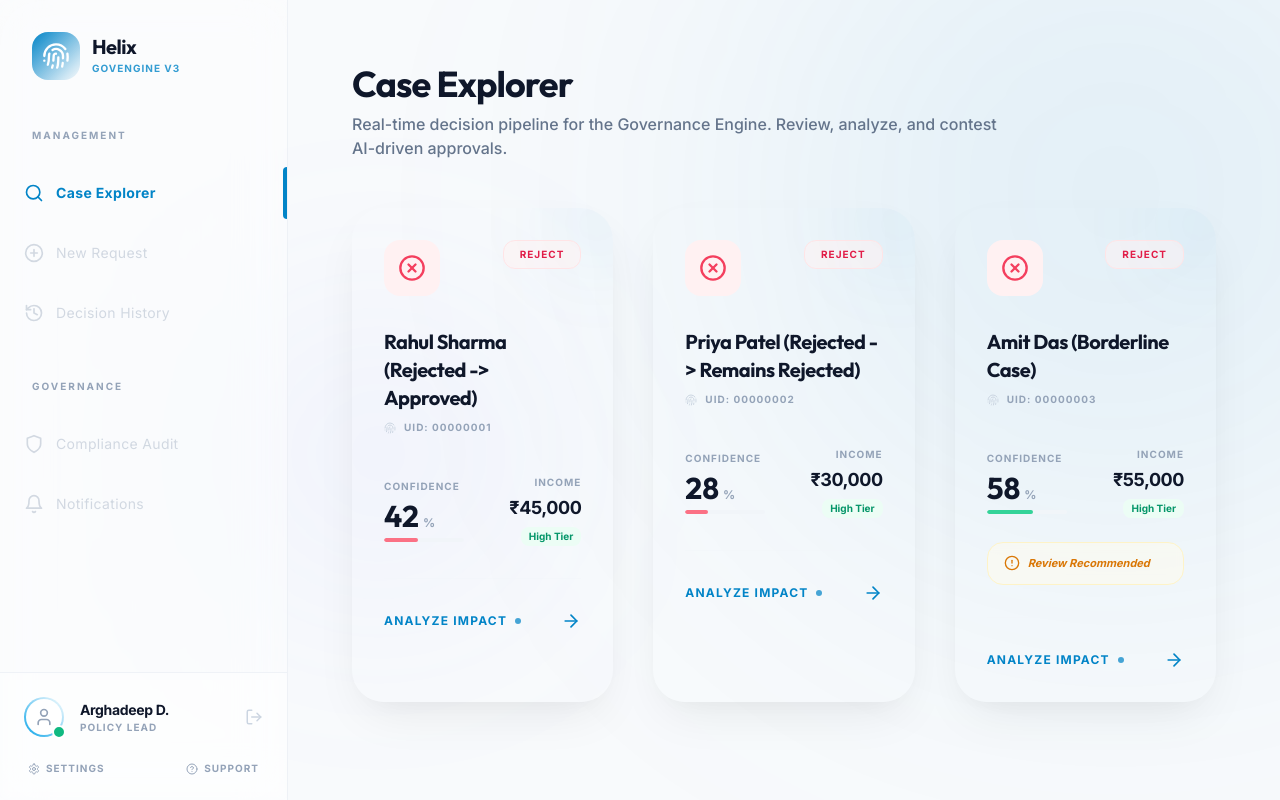
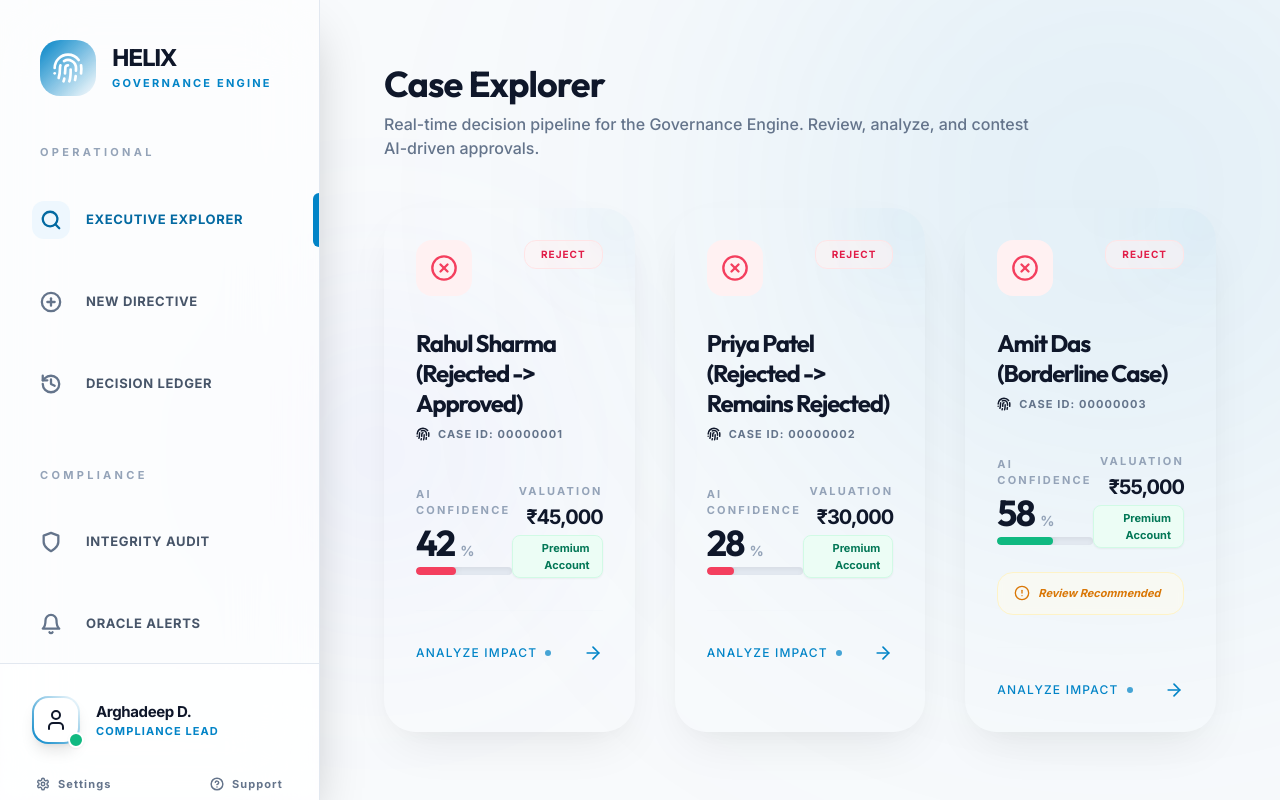
Before and after one commit to MaazRaeen/Helix, a React (Vite) app in the folder client/: page / in a window 1280 px wide. Built offline with nearby package versions, Linux system fonts and the light colour scheme; no server answers.

Commit message:
refactor: redesign sidebar UI with updated branding, enhanced typography, and interactive placeholder states

```diff
--- a/client/src/components/Sidebar.jsx
+++ b/client/src/components/Sidebar.jsx
@@ -8,111 +8,113 @@ import { motion } from 'framer-motion';
 
 const SidebarItem = ({ icon: Icon, label, active, onClick, disabled }) => (
     <motion.button
-        whileHover={!disabled ? { x: 5 } : {}}
-        whileTap={!disabled ? { scale: 0.98 } : {}}
+        whileHover={!disabled ? { x: 5, backgroundColor: 'rgba(79, 70, 229, 0.05)' } : {}}
+        whileTap={!disabled ? { scale: 0.96 } : {}}
         onClick={onClick}
-        disabled={disabled}
-        className={`w-full flex items-center gap-3 px-6 py-4 transition-all relative group ${
+        className={`w-full flex items-center gap-4 px-8 py-5 transition-all relative group ${
             active
-            ? 'text-primary-600 font-bold sidebar-item-active'
-            : 'text-slate-400 hover:text-slate-600'
-        } ${disabled ? 'opacity-40 cursor-not-allowed' : 'cursor-pointer'}`}
+            ? 'text-primary-700 font-extrabold sidebar-item-active'
+            : 'text-slate-600 hover:text-primary-600'
+        } cursor-pointer`}
     >
-        <Icon size={20} className={`${active ? 'text-primary-600' : 'text-slate-400 group-hover:text-slate-600'}`} />
-        <span className="text-sm tracking-wide">{label}</span>
+        <div className={`p-2 rounded-xl transition-colors ${active ? 'bg-primary-100/50 text-primary-700' : 'bg-transparent text-slate-500 group-hover:bg-primary-50 group-hover:text-primary-600'}`}>
+            <Icon size={22} className="stroke-[2.5]" />
+        </div>
+        <span className="text-[13px] uppercase tracking-wider font-black">{label}</span>
         {active && (
             <motion.div
                 layoutId="sidebar-active"
-                className="absolute right-0 top-0 bottom-0 w-1 bg-primary-600 rounded-l-full shadow-glow"
+                className="absolute right-0 top-3 bottom-3 w-1.5 bg-primary-600 rounded-l-full shadow-glow"
             />
         )}
     </motion.button>
 );
 
 const Sidebar = ({ currentView, onViewChange }) => {
+    const handlePlaceholder = (feature) => {
+        alert(`${feature} module is currently syncing with the Governance Ledger...`);
+    };
+
     return (
-        <aside className="w-72 h-screen sticky top-0 bg-white/40 backdrop-blur-xl border-r border-slate-200/50 flex flex-col z-30 overflow-hidden">
+        <aside className="w-80 h-screen sticky top-0 bg-white/60 backdrop-blur-2xl border-r border-slate-200 shadow-2xl flex flex-col z-30 overflow-hidden">
             {/* Logo Section */}
-            <div className="p-8 pb-12">
-                <div className="flex items-center gap-3 group cursor-pointer" onClick={() => onViewChange('list')}>
-                    <div className="w-12 h-12 bg-gradient-to-br from-primary-600 to-accent rounded-2xl flex items-center justify-center text-white shadow-glow group-hover:rotate-6 transition-transform duration-500">
-                        <Fingerprint size={28} />
+            <div className="p-10 pb-12">
+                <div className="flex items-center gap-4 group cursor-pointer" onClick={() => onViewChange('list')}>
+                    <div className="w-14 h-14 bg-gradient-to-br from-primary-600 to-accent rounded-[1.25rem] flex items-center justify-center text-white shadow-glow group-hover:rotate-6 transition-transform duration-500">
+                        <Fingerprint size={32} />
                     </div>
                     <div>
-                        <h1 className="font-display font-black text-xl tracking-tight text-slate-900 leading-none">
-                            Helix
+                        <h1 className="font-display font-black text-2xl tracking-tighter text-slate-900 leading-none">
+                            HELIX
                         </h1>
-                        <p className="text-[10px] font-black uppercase tracking-widest text-primary-600 mt-1 opacity-80">GovEngine v3</p>
+                        <p className="text-[11px] font-black uppercase tracking-[0.2em] text-primary-600 mt-1.5 opacity-100">Governance Engine</p>
                     </div>
                 </div>
             </div>
 
             {/* Main Navigation */}
-            <div className="flex-1 space-y-2">
-                <div className="px-8 pb-4">
-                    <p className="text-[10px] font-black text-slate-400 uppercase tracking-[0.2em]">Management</p>
+            <div className="flex-1 space-y-1">
+                <div className="px-10 pb-4">
+                    <p className="text-[11px] font-black text-slate-400 uppercase tracking-[0.3em]">Operational</p>
                 </div>
                 <SidebarItem
                     icon={Search}
-                    label="Case Explorer"
+                    label="Executive Explorer"
                     active={currentView === 'list'}
                     onClick={() => onViewChange('list')}
                 />
                 <SidebarItem
                     icon={PlusCircle}
-                    label="New Request"
-                    disabled
+                    label="New Directive"
+                    onClick={() => handlePlaceholder('Directive Creation')}
                 />
                 <SidebarItem
                     icon={History}
-                    label="Decision History"
-                    disabled
+                    label="Decision Ledger"
+                    onClick={() => handlePlaceholder('Ledger History')}
                 />
 
-                <div className="px-8 pt-8 pb-4">
-                    <p className="text-[10px] font-black text-slate-400 uppercase tracking-[0.2em]">Governance</p>
+                <div className="px-10 pt-10 pb-4">
+                    <p className="text-[11px] font-black text-slate-400 uppercase tracking-[0.3em]">Compliance</p>
                 </div>
                 <SidebarItem
                     icon={Shield}
-                    label="Compliance Audit"
-                    disabled
+                    label="Integrity Audit"
+                    onClick={() => handlePlaceholder('Audit Protocol')}
                 />
                 <SidebarItem
                     icon={Bell}
-                    label="Notifications"
-                    disabled
+                    label="Oracle Alerts"
+                    onClick={() => handlePlaceholder('Notification Stream')}
                 />
             </div>
 
             {/* Bottom Section: Profile */}
-            <div className="p-6 mt-auto border-t border-slate-200/50 bg-white/10 backdrop-blur-sm">
-                <div className="flex items-center gap-4 mb-6">
+            <div className="p-8 mt-auto border-t border-slate-200 bg-white/20 backdrop-blur-sm">
+                <div className="flex items-center gap-4 mb-8">
                     <div className="relative group">
-                        <div className="w-10 h-10 rounded-full bg-gradient-to-tr from-primary-500 to-accent p-0.5">
-                            <div className="w-full h-full rounded-full bg-white flex items-center justify-center overflow-hidden">
-                                <User size={20} className="text-slate-400" />
+                        <div className="w-12 h-12 rounded-2xl bg-gradient-to-tr from-primary-600 to-accent p-0.5 shadow-lg">
+                            <div className="w-full h-full rounded-[0.9rem] bg-white flex items-center justify-center overflow-hidden">
+                                <User size={24} className="text-slate-900" />
                             </div>
                         </div>
-                        <div className="absolute -bottom-0.5 -right-0.5 w-3.5 h-3.5 bg-emerald-500 border-2 border-white rounded-full" />
+                        <div className="absolute -bottom-1 -right-1 w-4 h-4 bg-emerald-500 border-2 border-white rounded-full shadow-sm" />
                     </div>
                     <div className="flex-1 min-w-0">
-                        <p className="text-sm font-black text-slate-900 truncate tracking-tight">Arghadeep D.</p>
-                        <p className="text-[10px] font-bold text-slate-400 uppercase tracking-widest truncate">Policy Lead</p>
+                        <p className="text-[15px] font-black text-slate-900 truncate tracking-tight">Arghadeep D.</p>
+                        <p className="text-[11px] font-black text-primary-600 uppercase tracking-widest truncate">Compliance Lead</p>
                     </div>
-                    <button className="text-slate-300 hover:text-rose-500 transition-colors">
-                        <LogOut size={18} />
-                    </button>
                 </div>
 
-                <div className="flex items-center justify-between text-[10px] font-black text-slate-400 uppercase tracking-widest px-1">
-                    <div className="flex items-center gap-1.5 hover:text-primary-600 cursor-pointer transition-colors">
-                        <Settings size={12} />
+                <div className="flex items-center justify-between text-[11px] font-black text-slate-500 uppercase tracking-widest px-1">
+                    <button className="flex items-center gap-2 hover:text-primary-600 transition-colors">
+                        <Settings size={14} className="stroke-[2.5]" />
                         Settings
-                    </div>
-                    <div className="flex items-center gap-1.5 hover:text-primary-600 cursor-pointer transition-colors">
-                        <HelpCircle size={12} />
+                    </button>
+                    <button className="flex items-center gap-2 hover:text-primary-600 transition-colors">
+                        <HelpCircle size={14} className="stroke-[2.5]" />
                         Support
-                    </div>
+                    </button>
                 </div>
             </div>
         </aside>
--- a/client/src/index.css
+++ b/client/src/index.css
@@ -5,18 +5,19 @@
 @tailwind utilities;
 
 :root {
-  --primary: #4f46e5;
-  --primary-glow: rgba(79, 70, 229, 0.4);
-  --accent: #8b5cf6;
-  --bg-mesh: #f8fafc;
-  --glass-bg: rgba(255, 255, 255, 0.7);
-  --glass-border: rgba(255, 255, 255, 0.3);
+  --primary: #4338ca; /* Darker, more saturated indigo */
+  --primary-glow: rgba(67, 56, 202, 0.5);
+  --accent: #7c3aed; /* Deeper violet */
+  --bg-mesh: #f1f5f9; /* Slightly darker background for better card contrast */
+  --glass-bg: rgba(255, 255, 255, 0.8);
+  --glass-border: rgba(255, 255, 255, 0.4);
 }
 
 * {
   margin: 0;
   padding: 0;
   box-sizing: border-box;
+  font-weight: 500; /* Increased base weight from 400 to 500 */
 }
 
 body {
@@ -24,7 +25,7 @@ body {
   -webkit-font-smoothing: antialiased;
   -moz-osx-font-smoothing: grayscale;
   background-color: var(--bg-mesh);
-  color: #1e293b;
+  color: #0f172a; /* Darker text */
   overflow-x: hidden;
 }
 
--- a/client/src/pages/CaseList.jsx
+++ b/client/src/pages/CaseList.jsx
@@ -126,34 +126,34 @@ function CaseList({ onSelect }) {
                         </div>
 
                         <div className="relative z-10">
-                            <h3 className="font-display font-black text-xl text-slate-900 group-hover:text-primary-600 transition-colors tracking-tight">{item.name}</h3>
+                            <h3 className="font-display font-black text-2xl text-slate-900 group-hover:text-primary-700 transition-colors tracking-tighter leading-tight">{item.name}</h3>
                             <div className="flex items-center gap-2 mt-2">
-                                <Fingerprint size={12} className="text-slate-300" />
-                                <p className="text-[10px] font-bold text-slate-400 uppercase tracking-widest">UID: {item._id.slice(-8)}</p>
+                                <Fingerprint size={14} className="text-primary-400 stroke-[2.5]" />
+                                <p className="text-[11px] font-black text-slate-500 uppercase tracking-widest">Case ID: {item._id.slice(-8).toUpperCase()}</p>
                             </div>
 
                             <div className="mt-10 flex items-center justify-between">
                                 <div className="space-y-1">
-                                    <p className="text-[10px] uppercase tracking-widest text-slate-400 font-black">Confidence</p>
-                                    <div className="flex items-baseline gap-1">
-                                        <span className="text-3xl font-display font-black text-slate-900">
+                                    <p className="text-[11px] uppercase tracking-[0.2em] text-slate-400 font-black">AI Confidence</p>
+                                    <div className="flex items-baseline gap-1.5">
+                                        <span className="text-4xl font-display font-black text-slate-900 tracking-tighter">
                                             {(item.initial_result.probability * 100).toFixed(0)}
                                         </span>
-                                        <span className="text-xs font-bold text-slate-400">%</span>
+                                        <span className="text-sm font-black text-slate-400">%</span>
                                     </div>
-                                    <div className="w-20 h-1 bg-slate-100 rounded-full mt-1 overflow-hidden">
+                                    <div className="w-24 h-2 bg-slate-200 rounded-full mt-2 overflow-hidden shadow-inner">
                                         <motion.div
                                             initial={{ width: 0 }}
                                             animate={{ width: `${item.initial_result.probability * 100}%` }}
-                                            transition={{ delay: 0.5, duration: 1 }}
-                                            className={`h-full rounded-full ${item.initial_result.probability > 0.5 ? 'bg-emerald-400' : 'bg-rose-400'}`}
+                                            transition={{ delay: 0.5, duration: 1.2, ease: "easeOut" }}
+                                            className={`h-full rounded-full ${item.initial_result.probability > 0.5 ? 'bg-emerald-500' : 'bg-rose-500'} shadow-[0_0_8px_rgba(0,0,0,0.1)]`}
                                         />
                                     </div>
                                 </div>
                                 <div className="text-right space-y-1">
-                                    <p className="text-[10px] uppercase tracking-widest text-slate-400 font-black">Income</p>
-                                    <p className="text-lg font-black text-slate-900 tracking-tight">₹{item.income.toLocaleString()}</p>
-                                    <p className="text-[10px] font-bold text-emerald-600 bg-emerald-50 px-2 py-0.5 rounded-lg inline-block">High Tier</p>
+                                    <p className="text-[11px] uppercase tracking-[0.2em] text-slate-400 font-black">Valuation</p>
+                                    <p className="text-xl font-black text-slate-900 tracking-tighter">₹{item.income.toLocaleString()}</p>
+                                    <p className="text-[11px] font-black text-emerald-700 bg-emerald-50 px-3 py-1 rounded-lg inline-block border border-emerald-100 shadow-sm">Premium Account</p>
                                 </div>
                             </div>
 
```
Also changed, not shown: client/src/pages/Dashboard.jsx (+109 -70 lines).
